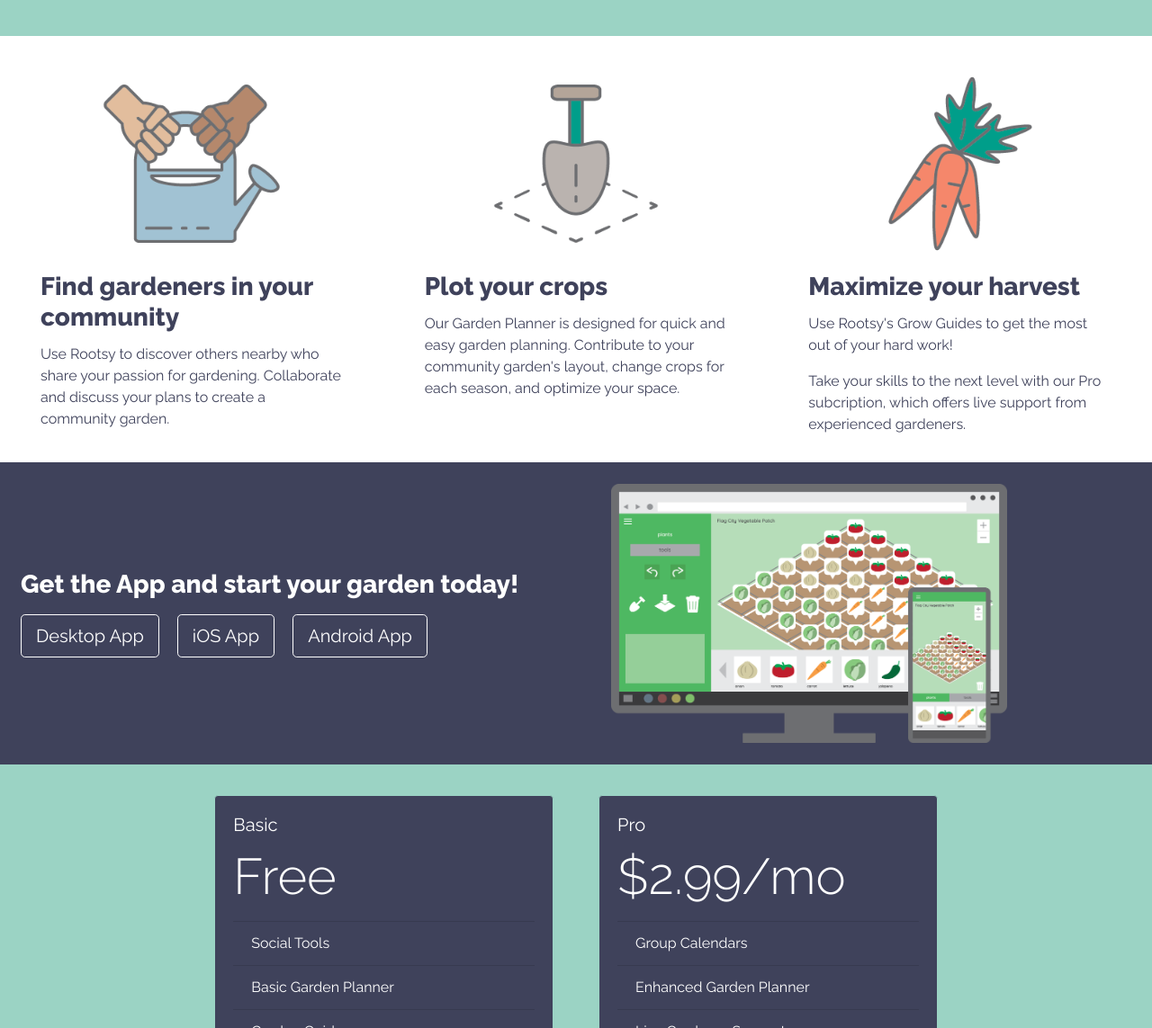
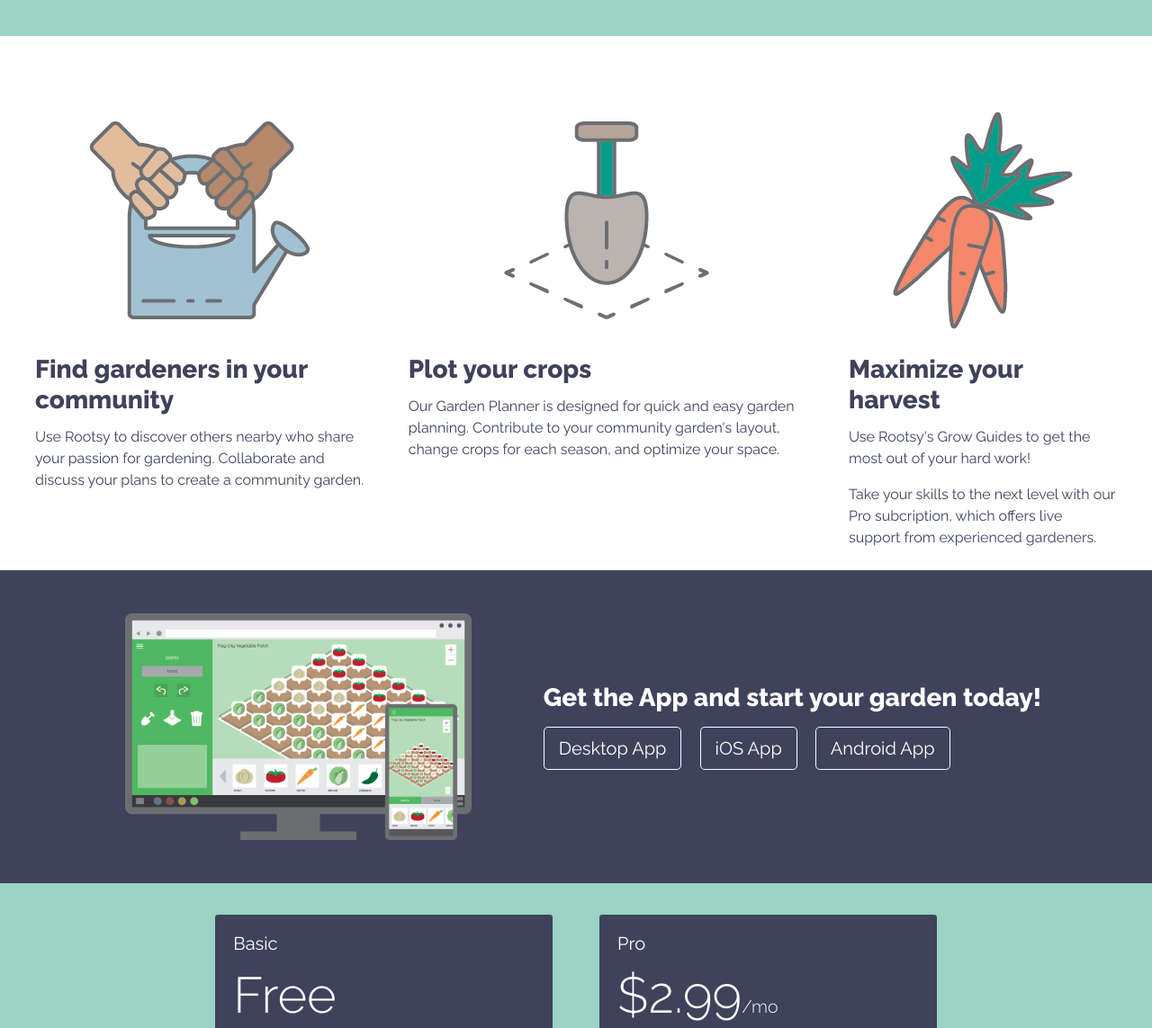
Before and after one commit to alexboyers/rootsy, a plain HTML site: page index.html in a window 1280 px wide. Shown: the part 380-1523 px from the top of the page at 90% size. Drawn offline with nearby package versions, Linux system fonts and the light colour scheme.

Commit message:
Fixed Responsive Issues
Fixed Responsive design for mobile screens, updated some CSS and HTML.

```diff
--- a/index.html
+++ b/index.html
@@ -42,29 +42,30 @@
   </div>
 
   <div class="container">
-    <div class="row">
-      <div class="col">
-        <div class="card border-0">
-          <img src="img/watering-can.png" class="card-img-top" alt="watering can">
-          <div class="card-body">
+    <div class="d-flex flex-med-row flex-lg-row flex-xl-row flex-column">
+      <div class="d-flex flex-column flex-md-row flex-lg-column align-items-center p-4">
+        <div class="text-center img-container p-4">
+          <img src="img/watering-can.png" class="body-img" alt="watering can">
+        </div>
+        <div class="">
           <h3 class="card-title font-weight-bold">Find gardeners in your community</h3>
           <p class="card-text">Use Rootsy to discover others nearby who share your passion for gardening. Collaborate and discuss your plans to create a community garden.</p>
         </div>
       </div>
+      <div class="d-flex flex-column flex-md-row-reverse flex-lg-column align-items-center p-4">
+        <div class="text-center img-container p-4">
+          <img src="img/shovel.png" class="body-img" alt="shovel">
         </div>
-      <div class="col">
-        <div class="card border-0">
-          <img src="img/shovel.png" class="card-img-top" alt="shovel">
-          <div class="card-body">
+        <div class="">
           <h3 class="card-title font-weight-bold">Plot your crops</h3>
           <p class="card-text">Our Garden Planner is designed for quick and easy garden planning. Contribute to your community garden's layout, change crops for each season, and optimize your space.</p>
         </div>
       </div>
+      <div class="d-flex flex-column flex-md-row flex-lg-column align-items-center p-4">
+        <div class="text-center img-container p-4">
+          <img src="img/carrots.png" class="body-img" alt="carrots">
         </div>
-      <div class="col">
-        <div class="card border-0">
-          <img src="img/carrots.png" class="card-img-top" alt="carrots">
-          <div class="card-body">
+        <div class="">
           <h3 class="card-title font-weight-bold">Maximize your harvest</h3>
           <p class="card-text">Use Rootsy's Grow Guides to get the most out of your hard work!</p>
           <p class="card-text">Take your skills to the next level with our Pro subcription, which offers live support from experienced gardeners.</p>
@@ -72,19 +73,18 @@
       </div>
     </div>
   </div>
-  </div>
 
   <div class="dark-color">
-    <div class="container">
-      <div class="row align-items-center">
-        <div class="col col-lg-6">
+    <div class="container dark-color">
+      <div class="row d-flex align-items-center justify-content-center flex-md-row flex-sm-column">
+        <div class="d-flex justify-content-center p-4">
+          <img class="p-4 app-image" src="img/app-pc-phone.png" alt="">
+        </div>
+        <div class="m-4">
           <h3 class="m-2 font-weight-bold">Get the App and start your garden today!</h3>
           <a class="btn btn-primary btn-lg dark-color border-white m-2" href="#" role="button">Desktop App</a>
           <a class="btn btn-primary btn-lg dark-color border-white m-2" href="#" role="button">iOS App</a>
           <a class="btn btn-primary btn-lg dark-color border-white m-2" href="#" role="button">Android App</a>
-        </div>
-        <div class="col">
-          <img class="p-4" src="img/app-pc-phone.png" alt="">
         </div>
       </div>
     </div>
@@ -93,7 +93,7 @@
   <div class="main-color py-4">
     <div class="container">
       <div class="row justify-content-md-center main-color">
-        <div class="col col-lg-4">
+        <div class="col col-lg-4 col-12">
           <div class="card card-pricing dark-color">
             <div class="card-body">
               <h5 class="card-title">Basic</h5>
@@ -107,12 +107,12 @@
             </div>
           </div>
         </div>
-        <div class="col col-lg-4">
+        <div class="col col-lg-4 col-12">
           <div class="card card-pricing dark-color">
             <div class="card-body">
               <nav></nav>
               <h5 class="card-title">Pro</h5>
-              <p class="display-4">$2.99/mo</p>
+              <p class="display-4">$2.99<span class="sub-text">/mo</span></p>
               <ul class="list-group list-group-flush">
                 <li class="list-group-item dark-color">Group Calendars</li>
                 <li class="list-group-item dark-color">Enhanced Garden Planner</li>
--- a/style.css
+++ b/style.css
@@ -5,6 +5,14 @@
 
 .container {
   max-width: 1400px;
+}
+
+.app-image {
+  max-height: 300px;
+}
+
+.sub-text{
+  font-size: .35em;
 }
 
 .main-color {
@@ -37,13 +45,20 @@
   margin: 10px;
 }
 
-.card img {
-  width: 200px;
+.body-img {
+
+  /* width: 200px; */
   margin: 0 auto;
-  max-width: 70%;
+
+  max-height: 300px;
+
+  /* object-fit: cover; */
 
 }
 
+.text-center{
+  text-align: center;
+}
 .col img {
-  max-width: 80%;
+  /* max-width: 80%; */
 }
```
Lines whose indentation alone changed are shown as unchanged.
